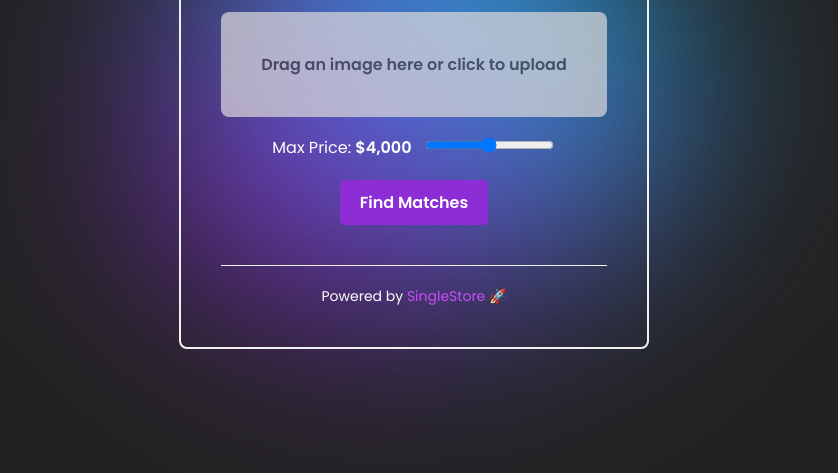
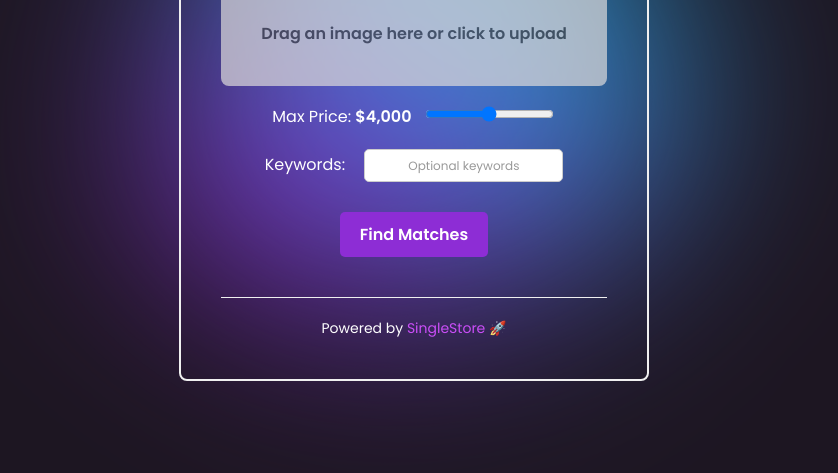
Before and after one commit to ingridxx/fashion-finder, a website: page public/index.html in a window 1280 px wide. Shown: the part 303-776 px from the top of the page, without its empty margins (226-1064 px from the left). Drawn offline with Linux system fonts and the light colour scheme.

Commit message:
added fulltext search

```diff
--- a/public/index.html
+++ b/public/index.html
@@ -19,6 +19,10 @@
             <label for="priceRange"><span class="max-price-label">Max Price: <span id="priceValue">$4000</span></span></label>
             <input type="range" id="priceRange" name="priceRange" min="0" max="8000" value="4000" step="500" oninput="updatePriceValue(this.value)">
         </div>
+        <div class="keyword">
+            <label for="keyword">Keywords:</label>
+            <input type="text" id="keyword" name="keyword" placeholder="Optional keywords">
+        </div>
         <button id="goButton">Find Matches</button>
         <div id="loadingSpinner" style="display: none; text-align: center;">
             <div class="spinner"></div>
--- a/public/script.js
+++ b/public/script.js
@@ -59,6 +59,9 @@ function uploadFile(file) {
     const maxPrice = document.getElementById('priceRange').value;
     formData.append('maxPrice', maxPrice);
 
+    const keyword = document.getElementById('keyword').value;
+    formData.append('keyword', keyword);
+
     document.getElementById('loadingSpinner').style.display = 'block';
 
     fetch('/upload', {
@@ -119,5 +122,7 @@ function displayResult(matches) {
 
         // Append the container to the gallery
         gallery.appendChild(matchElement);
+
+        window.scrollTo(0, 0); // Scrolls to the top of the page
     });
 }
--- a/public/style.css
+++ b/public/style.css
@@ -31,13 +31,13 @@
   }
 
   body {
-    background-color: #222;
+    background-color: #1d1622;
     position: absolute;
     inset: 0;
     display: flex;
     place-content: center;
     align-items: center;
-    overflow: hidden;
+    overflow: auto;
   }
 
   /* This is just to transition when you change the viewport size. */
@@ -47,7 +47,7 @@
 
 
 html, body {
-    height: auto;
+    height: 100%;
     overflow: auto;
     margin: 0;
     display: flex;
@@ -62,6 +62,7 @@ html, body {
     padding: 40px;
     border-radius: 8px;
     z-index: 2;
+    overflow-y: auto;
 }
 
 .container h1 {
@@ -120,12 +121,30 @@ footer a:hover {
     text-decoration: underline;
 }
 
-#priceRange {
+#priceRange, #keyword {
     margin-top: 20px;
     margin-left: 15px;
 }
 
-.max-price-label {
+#keyword {
+    border-radius: 5px;
+    padding: 8px 10px; /* Adds some padding inside the textbox */
+    border: 1px solid #ccc; /* Sets a light border around the textbox */
+    outline: none; /* Removes the default focus outline */
+}
+
+#keyword:focus {
+    border-color: #8539f0; /* Changes border color when the textbox is focused */
+}
+
+#keyword::placeholder {
+    color: #999; /* Changes placeholder text color */
+    font-family: 'Poppins', sans-serif;
+    font-size: 12px; /* Adjusts the font size */
+    text-align: center;
+}
+
+.max-price-label, .keyword {
     color: #ffffff;
 }
 
@@ -137,7 +156,7 @@ footer a:hover {
 
 #goButton {
     display: inline-block; /* Makes the button a block-level element, which takes up the full width */
-    margin-top: 20px; /* Adjust as needed for space above the button */
+    margin-top: 30px; /* Adjust as needed for space above the button */
     margin-bottom: 10px; /* Adjust as needed for space below the button */
     padding: 10px 20px; /* Adjust as needed for padding inside the button */
     background-color: #8d2dd5; /* Adjust color as needed */
```
Also changed, not shown: server.js (+21 -4 lines), 1 other file.
